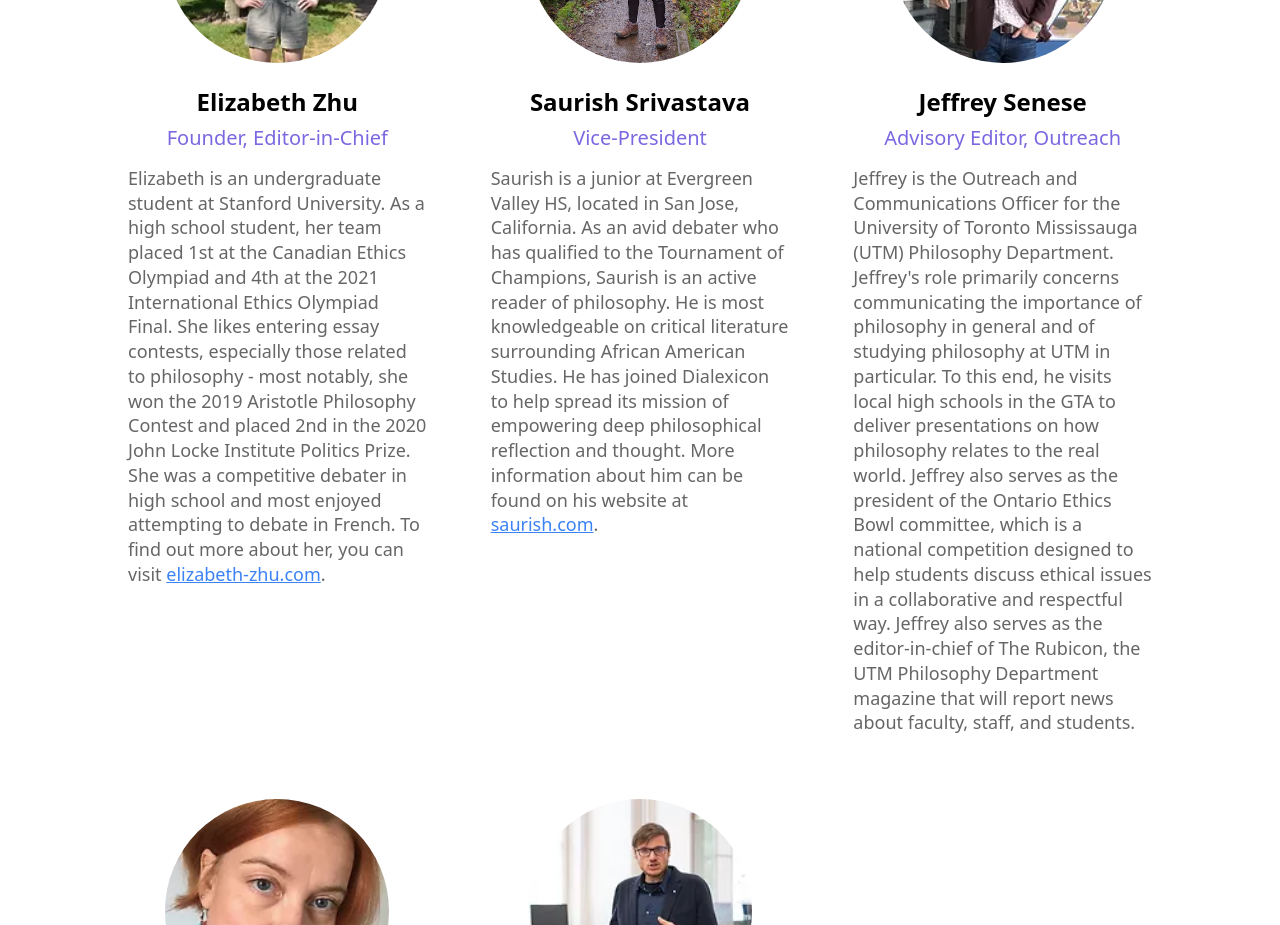
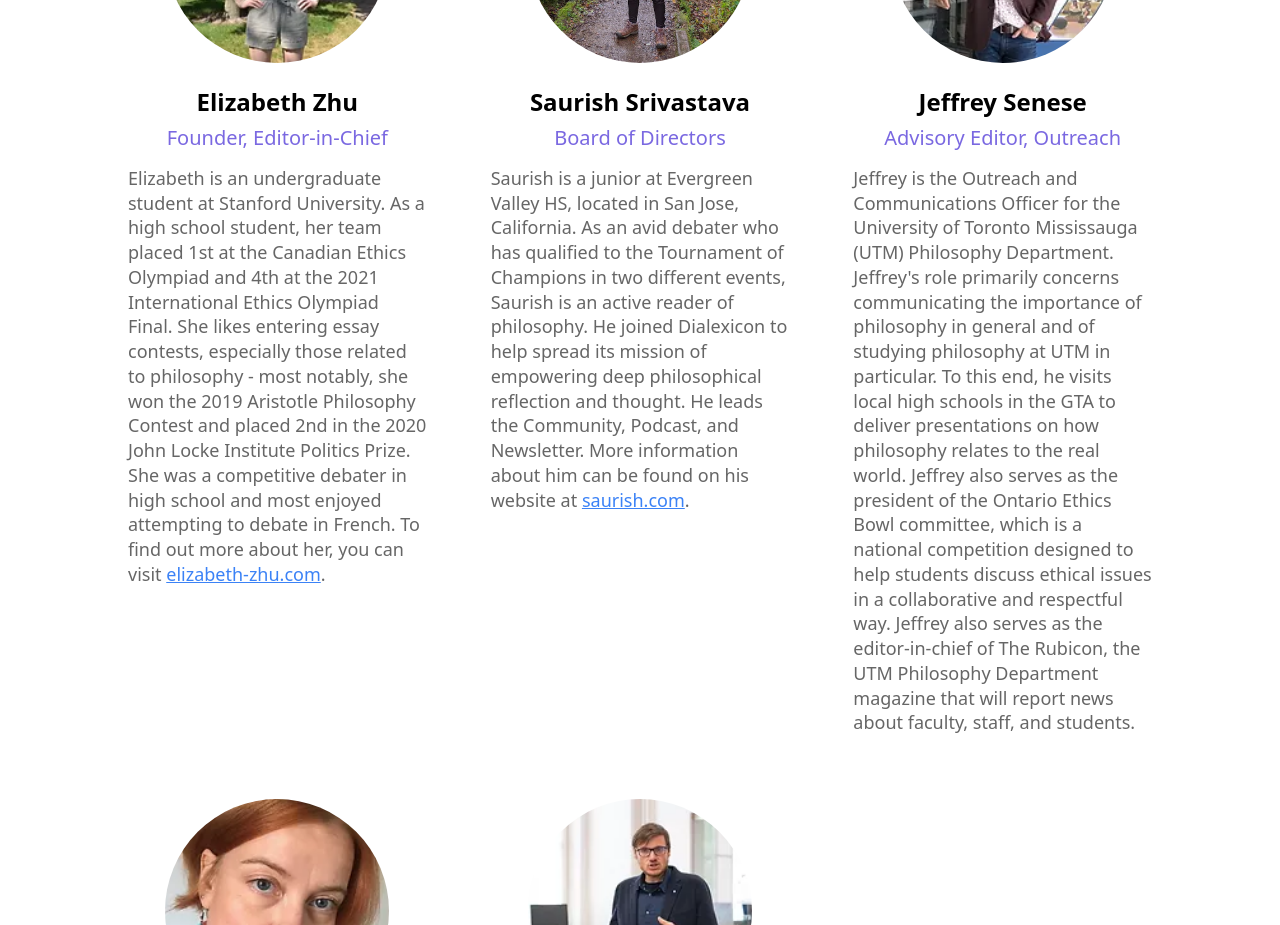
Before and after one commit to minor/dialexicon.org, a Next.js app: page /about in a window 1280 px wide. Shown: the part 3060-3985 px from the top of the page. Built offline with nearby package versions, Linux system fonts and the light colour scheme.

Commit message:
update(bio): saurish

```diff
--- a/package.json
+++ b/package.json
@@ -30,6 +30,8 @@
     "@tailwindcss/typography": "^0.5.0",
     "autoprefixer": "^10.4.0",
     "postcss": "^8.4.5",
+    "prettier": "^2.5.1",
+    "prettier-plugin-tailwindcss": "^0.1.5",
     "tailwindcss": "^3.0.7"
   }
 }
--- a/pages/about.js
+++ b/pages/about.js
@@ -30,17 +30,17 @@ const board = [
   },
   {
     name: "Saurish Srivastava",
-    position: "Vice-President",
+    position: "Board of Directors",
     image: "/images/board/saurish.jpeg",
     bio: (
       <p>
         Saurish is a junior at Evergreen Valley HS, located in San Jose,
         California. As an avid debater who has qualified to the Tournament of
-        Champions, Saurish is an active reader of philosophy. He is most
-        knowledgeable on critical literature surrounding African American
-        Studies. He has joined Dialexicon to help spread its mission of
-        empowering deep philosophical reflection and thought. More information
-        about him can be found on his website at{" "}
+        Champions in two different events, Saurish is an active reader of
+        philosophy. He joined Dialexicon to help spread its mission of
+        empowering deep philosophical reflection and thought. He leads the
+        Community, Podcast, and Newsletter. More information about him can be
+        found on his website at{" "}
         <a className="text-blue-500 underline" href="https://saurish.com">
           saurish.com
         </a>
@@ -78,7 +78,7 @@ export default function About() {
         <div className="pt-32 pb-12 md:pt-40">
           {/* Section header */}
           <div className="pb-12 text-center md:pb-16">
-            <h1 className="mb-8 text-4xl font-extrabold tracking-tighter md:text-5xl leading-tighter">
+            <h1 className="mb-8 text-4xl font-extrabold tracking-tighter leading-tighter md:text-5xl">
               Why Dialexicon?
             </h1>
             <div className="max-w-3xl mx-auto">
@@ -105,7 +105,7 @@ export default function About() {
         </div>
         <div className="max-w-3xl">
           <div className="pb-12 text-left md:pb-16">
-            <h1 className="mb-4 text-2xl font-bold md:text-3xl leading-tighter">
+            <h1 className="mb-4 text-2xl font-bold leading-tighter md:text-3xl">
               As Plutarch once proclaimed, "Philosophy is the art of living."
             </h1>
             <div className="mx-auto">
@@ -128,7 +128,7 @@ export default function About() {
                 about seemingly self-evident subjects: Why is the sky blue? Why
                 do we have to listen to our parents? Why is there something
                 rather than nothing?{" "}
-                <span className="text-transparent bg-clip-text bg-gradient-to-r from-rose-400 to-indigo-500">
+                <span className="text-transparent bg-gradient-to-r from-rose-400 to-indigo-500 bg-clip-text">
                   Dialexicon
                 </span>{" "}
                 is a project to revive these questions by giving youth a
@@ -138,7 +138,7 @@ export default function About() {
             </div>
           </div>
           <div className="pb-12 text-left md:pb-16">
-            <h1 className="mb-4 text-2xl font-bold md:text-3xl leading-tighter">
+            <h1 className="mb-4 text-2xl font-bold leading-tighter md:text-3xl">
               Thinking like a philosopher is essential in the 21st century.
             </h1>
             <div className="mx-auto">
@@ -172,7 +172,7 @@ export default function About() {
                 <br />
                 Thinking like a philosopher trains you to be a problem-solver, a
                 persuasive orator, and a critical thinker.{" "}
-                <span className="text-transparent bg-clip-text bg-gradient-to-r from-rose-400 to-indigo-500">
+                <span className="text-transparent bg-gradient-to-r from-rose-400 to-indigo-500 bg-clip-text">
                   Dialexicon
                 </span>{" "}
                 is the first step on that journey, beginning with youth.
@@ -180,9 +180,9 @@ export default function About() {
             </div>
           </div>
           <div className="pb-12 text-left md:pb-16">
-            <h1 className="mb-4 text-2xl font-bold md:text-3xl leading-tighter">
+            <h1 className="mb-4 text-2xl font-bold leading-tighter md:text-3xl">
               Why{" "}
-              <span className="text-transparent bg-clip-text bg-gradient-to-r from-rose-400 to-indigo-500">
+              <span className="text-transparent bg-gradient-to-r from-rose-400 to-indigo-500 bg-clip-text">
                 Dialexicon
               </span>
               ?
@@ -217,29 +217,29 @@ export default function About() {
           </div>
         </div>
       </div>
-      <div class="max-w-7xl mx-auto py-12 px-4 text-center sm:px-6 lg:px-8 lg:py-24">
+      <div class="mx-auto max-w-7xl py-12 px-4 text-center sm:px-6 lg:px-8 lg:py-24">
         <div class="space-y-12">
           <div class="space-y-5 sm:mx-auto sm:max-w-xl sm:space-y-4 lg:max-w-5xl">
-            <h1 className="mb-4 text-3xl font-bold tracking-tighter md:text-4xl leading-tighter">
+            <h1 className="mb-4 text-3xl font-bold tracking-tighter leading-tighter md:text-4xl">
               Meet our Board
             </h1>
           </div>
           <ul
             role="list"
-            class="mx-auto px-2 md:px-0 space-y-16 sm:grid sm:grid-cols-2 sm:gap-16 sm:space-y-0 lg:grid-cols-3 lg:max-w-5xl"
+            class="mx-auto space-y-16 px-2 sm:grid sm:grid-cols-2 sm:gap-16 sm:space-y-0 md:px-0 lg:max-w-5xl lg:grid-cols-3"
           >
             {board.map((member) => (
               <li>
                 <div class="space-y-6">
                   <img
-                    class="mx-auto h-40 w-40 rounded-full xl:w-56 xl:h-56"
+                    class="mx-auto h-40 w-40 rounded-full xl:h-56 xl:w-56"
                     src={member.image}
                     alt=""
                   />
                   <div class="space-y-2">
                     <div class="leading-tight">
                       <h3 className="mb-2 text-2xl font-bold">{member.name}</h3>
-                      <p className="mb-4 text-[#7A68E1] text-xl">
+                      <p className="mb-4 text-xl text-[#7A68E1]">
                         {member.position}
                       </p>
                       <p className="text-lg leading-snug text-left text-gray-600">
```
Also changed, not shown: 1 other file (tests, documents, lock files or other folders).
